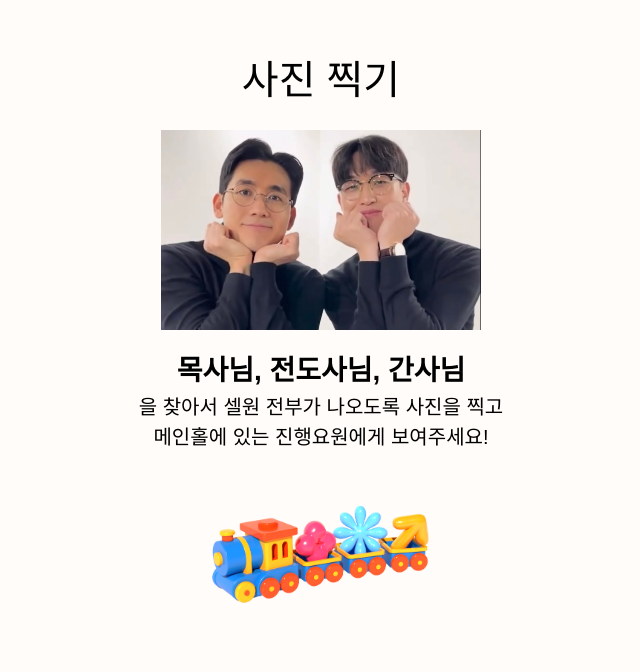
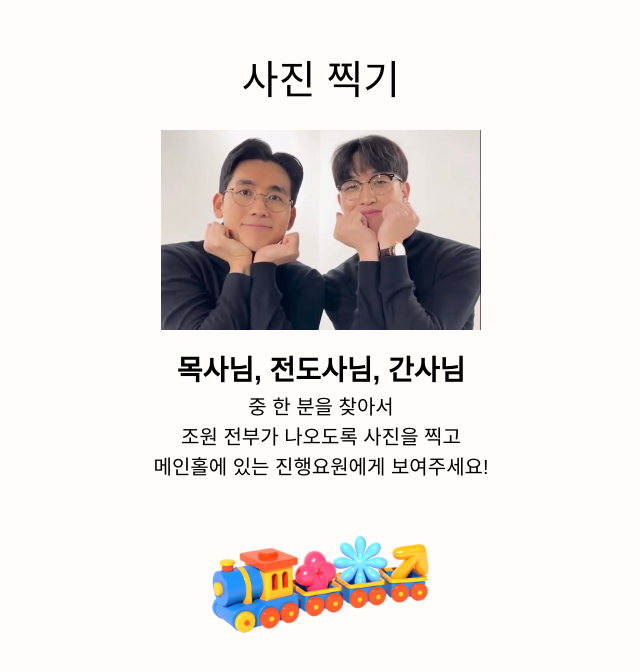
Before and after one commit to JungYunHan/retreat, a React (Vite) app: page /final in a window 1280 px wide. Shown: the top 672 px of the page, without its empty margins (319-959 px from the left). Built offline with nearby package versions, Linux system fonts and the light colour scheme; a web font is replaced by a local one.

Commit message:
modify: 최종 페이지 문구 수정

```diff
--- a/src/pages/FindPersonPage/index.tsx
+++ b/src/pages/FindPersonPage/index.tsx
@@ -26,7 +26,9 @@ const FindPersonPage = () => {
       <SubText>
         <Strong>목사님, 전도사님, 간사님</Strong>
         <br />
-        을 찾아서 셀원 전부가 나오도록 사진을 찍고
+        중 한 분을 찾아서
+        <br />
+        조원 전부가 나오도록 사진을 찍고
         <br />
         메인홀에 있는 진행요원에게 보여주세요!
       </SubText>
```
